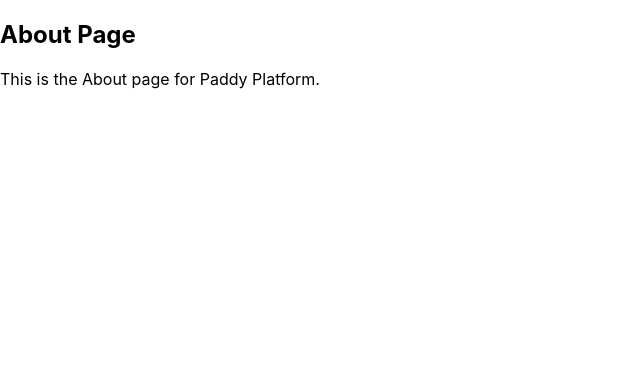
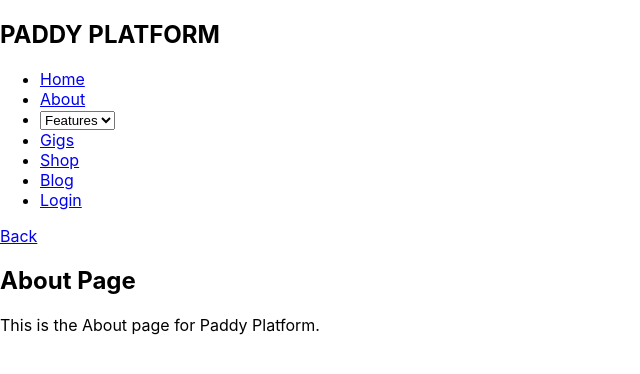
Before and after one commit to SE4106-Web-Project-Team/Paddy-buying-and-selling-Platform, a React (Create React App) app in the folder frontend/: page /about in a window 1280 px wide. Shown: the top 374 px of the page, without its empty margins (0-640 px from the left). Built offline with nearby package versions, Linux system fonts and the light colour scheme; no server answers.

Commit message:
Restructure nav, home, about pages

```diff
--- /dev/null
+++ b/frontend/src/components/nav/NavigationBar.jsx
@@ -0,0 +1,55 @@
+// src/components/NavigationBar.jsx
+import React, { useState, useEffect } from "react";
+import { Link, useNavigate } from "react-router-dom";
+import "../../styles/home/navBar.css";
+
+function NavigationBar() {
+  const navigate = useNavigate();
+  const [selected, setSelected] = useState("");
+  const [isLoggedIn, setIsLoggedIn] = useState(false);
+
+  // Check login status on mount
+  useEffect(() => {
+    const token = localStorage.getItem("token");
+    setIsLoggedIn(!!token); // true if token exists
+  }, []);
+
+  const handleChange = (e) => {
+    const url = e.target.value;
+    if (url) {
+      navigate(url);
+    }
+  };
+
+  return (
+    <nav>
+      <h1>PADDY PLATFORM</h1>
+      <ul>
+        <li><Link to="/">Home</Link></li>
+        <li><Link to="/about">About</Link></li>
+        <li>
+          <select value={selected} onChange={handleChange}>
+            <option value="">Features</option>
+            <option value="/features/weather">Weather</option>
+            <option value="/features/chat">Chat</option>
+            <option value="/features/chatbot">Chatbot</option>
+          </select>
+        </li>
+        <li><Link to="/gigs">Gigs</Link></li>
+        <li><Link to="/shop">Shop</Link></li>
+        <li><Link to="/blog">Blog</Link></li>
+
+        {/* Change Login to Profile if logged in */}
+        <li>
+          {isLoggedIn ? (
+            <Link to="/profile">Profile</Link>
+          ) : (
+            <Link to="/login">Login</Link>
+          )}
+        </li>
+      </ul>
+    </nav>
+  );
+}
+
+export default NavigationBar;
--- a/frontend/src/pages/About.jsx
+++ b/frontend/src/pages/About.jsx
@@ -1,9 +1,16 @@
 // src/pages/About.jsx
-import React from 'react';
+import React from "react";
+import { Link, useNavigate } from "react-router-dom";
+import NavigationBar from "../components/nav/NavigationBar";
+import "../styles/about/about.css";
 
 function About() {
   return (
     <div>
+      <NavigationBar />
+      <p>
+        <a href="/">Back</a>
+      </p>
       <h2>About Page</h2>
       <p>This is the About page for Paddy Platform.</p>
     </div>
--- a/frontend/src/pages/Home.jsx
+++ b/frontend/src/pages/Home.jsx
@@ -1,48 +1,20 @@
 // src/pages/Home.jsx
 import React, { useState } from "react";
 import { Link, useNavigate } from "react-router-dom";
-import "../App.css";
+import NavigationBar from "../components/nav/NavigationBar";
+import "../styles/home/home.css";
 
 function Home() {
   const navigate = useNavigate();
-  //For Dropdown
-  const [selected, setSelected] = useState("");
-  const handleChange = (e) => {
-    const url = e.target.value;
-    if (url) {
-      window.location.href = url; // Redirects to the selected link
-    }
-  };
 
   return (
     <div className="App">
       <header className="App-header">
-        <nav>
-          <h1>PADDY PLATFORM</h1>
-          <ul>
-            <li>
-              <Link to="/">Home</Link>
-            </li>
-            <li>
-              <Link to="/about">About</Link>
-            </li>
-            <li>
-              <select value={selected} onChange={handleChange}>
-                <option value="">Features</option>
-                <option value="/features/weather">Weather</option>
-                <option value="/features/chat">Chat</option>
-                <option value="/features/chatbot">Chatbot</option>
-              </select>
-            </li>
-            <li><Link to="/gigs">Gigs</Link></li>
-            <li><Link to="/shop">Shop</Link></li>
-            <li><Link to="/blog">Blog</Link></li>
-            <li><Link to="/login">Login</Link></li>
-          </ul>
-        </nav>
+        <NavigationBar />
 
         <div className="hero">
-          <Link to="/login">become a Seller/Buyer</Link>
+          <Link to="/login">become a Seller/Buyer</Link> <br />
+          <Link to="/about">Why Us?</Link>
         </div>
       </header>
     </div>
```
Also changed, not shown: frontend/src/styles/about/about.css (added), frontend/src/styles/home/home.css (added), frontend/src/styles/home/navBar.css (added).
